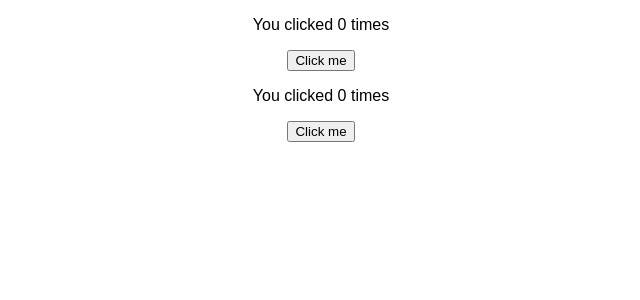
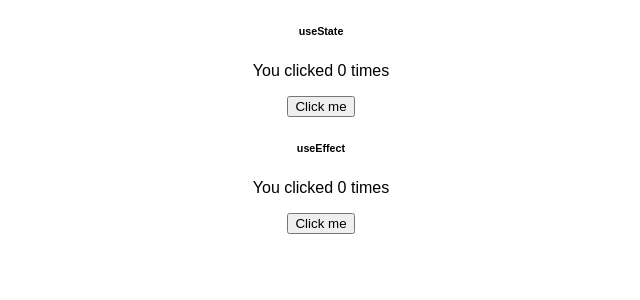
Before and after one commit to nunuji123/react-demo, a React (Create React App) app: page /hook in a window 1280 px wide. Shown: the top 300 px of the page, without its empty margins (319-959 px from the left). Built offline with nearby package versions, Linux system fonts and the light colour scheme.

Commit message:
initial commit

```diff
--- a/src/pages/hook/useEffect/index.js
+++ b/src/pages/hook/useEffect/index.js
@@ -9,6 +9,7 @@ export default function UseStateHook() {
   });
   return (
     <div>
+      <h6>useEffect</h6>
       <p>You clicked {count} times</p>
       <button onClick={() => setCount(count + 1)}>Click me</button>
     </div>
--- a/src/pages/hook/useState/index.js
+++ b/src/pages/hook/useState/index.js
@@ -4,6 +4,7 @@ export default function UseStateHook() {
   const [count, setCount] = useState(0);
   return (
     <div>
+      <h6>useState</h6>
       <p>You clicked {count} times</p>
       <button onClick={() => setCount(count + 1)}>Click me</button>
     </div>
```
